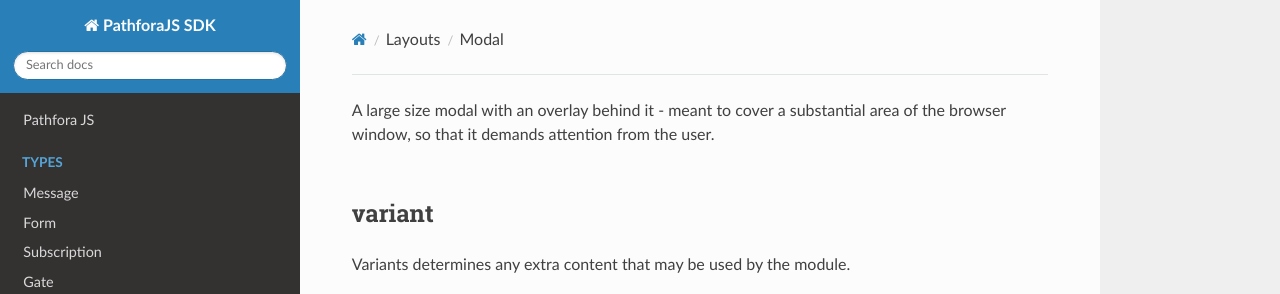
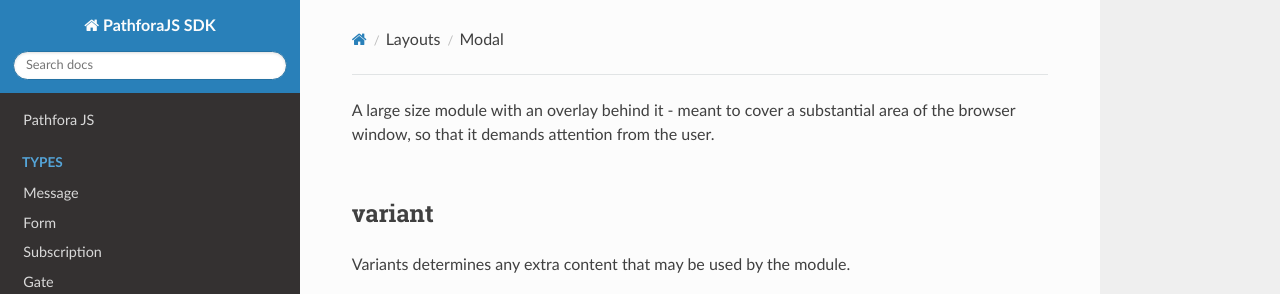
Before and after one commit to lytics/pathforajs, an MkDocs documentation site: the page built from docs/docs/layouts/modal.md, in a window 1280 px wide and 1222 px high. Shown: the top 294 px of the window. Built offline with MkDocs 1.6.1, drawn with Linux system fonts in a browser that asks for light colours; nearby versions of some CDN libraries; old or Windows-style settings are respelled for this version of MkDocs.

```diff
--- a/docs/docs/layouts/modal.md
+++ b/docs/docs/layouts/modal.md
@@ -1,4 +1,4 @@
-A large size modal with an overlay behind it - meant to cover a substantial area of the browser window, so that it demands attention from the user.
+A large size module with an overlay behind it - meant to cover a substantial area of the browser window, so that it demands attention from the user.
 
 ## variant
 
```
Also changed, not shown: docs/docs/layouts/bar.md (+1 -1 lines), docs/docs/layouts/slideout.md (+1 -1 lines), docs/docs/targeting.md (+1 -1 lines), README.md.
